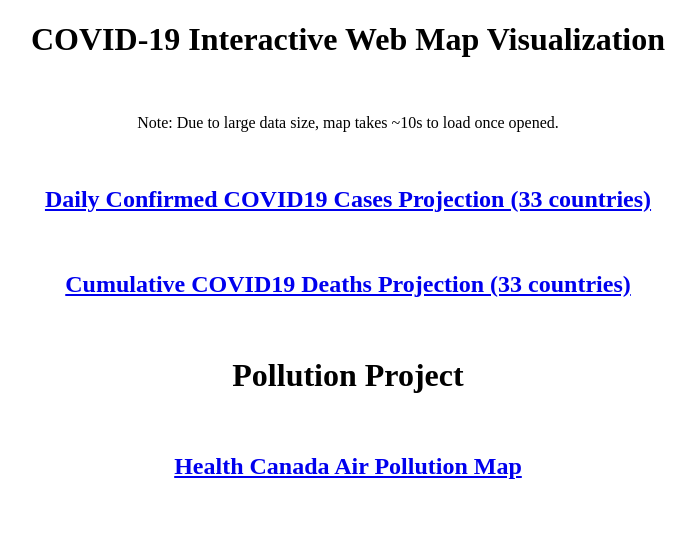
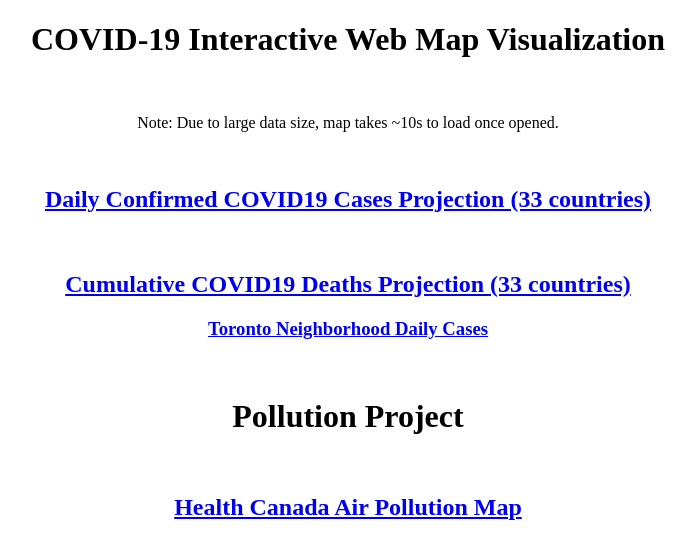
Before and after one commit to maggie-98/maggie-98.github.io, a plain HTML site: page index.html in a window 1280 px wide. Shown: the whole page, without its empty margins (292-988 px from the left). Drawn offline with Linux system fonts and the light colour scheme.

Commit message:
Update index.html

```diff
--- a/index.html
+++ b/index.html
@@ -12,7 +12,10 @@
 </br>
 <h2><center><a href='https://maggie-98.github.io/map_v1_cumulative_deaths.html'>Cumulative
 COVID19 Deaths Projection (33 countries)</a></center></h2>
+<h3><center><a href='https://maggie-98.github.io/covid_toronto.html'>Toronto Neighborhood
+  Daily Cases</a></center></h2>
 </br>
+
 
 <h1><center>Pollution Project</center></h1>
 <meta charset="UTF-8">
```
